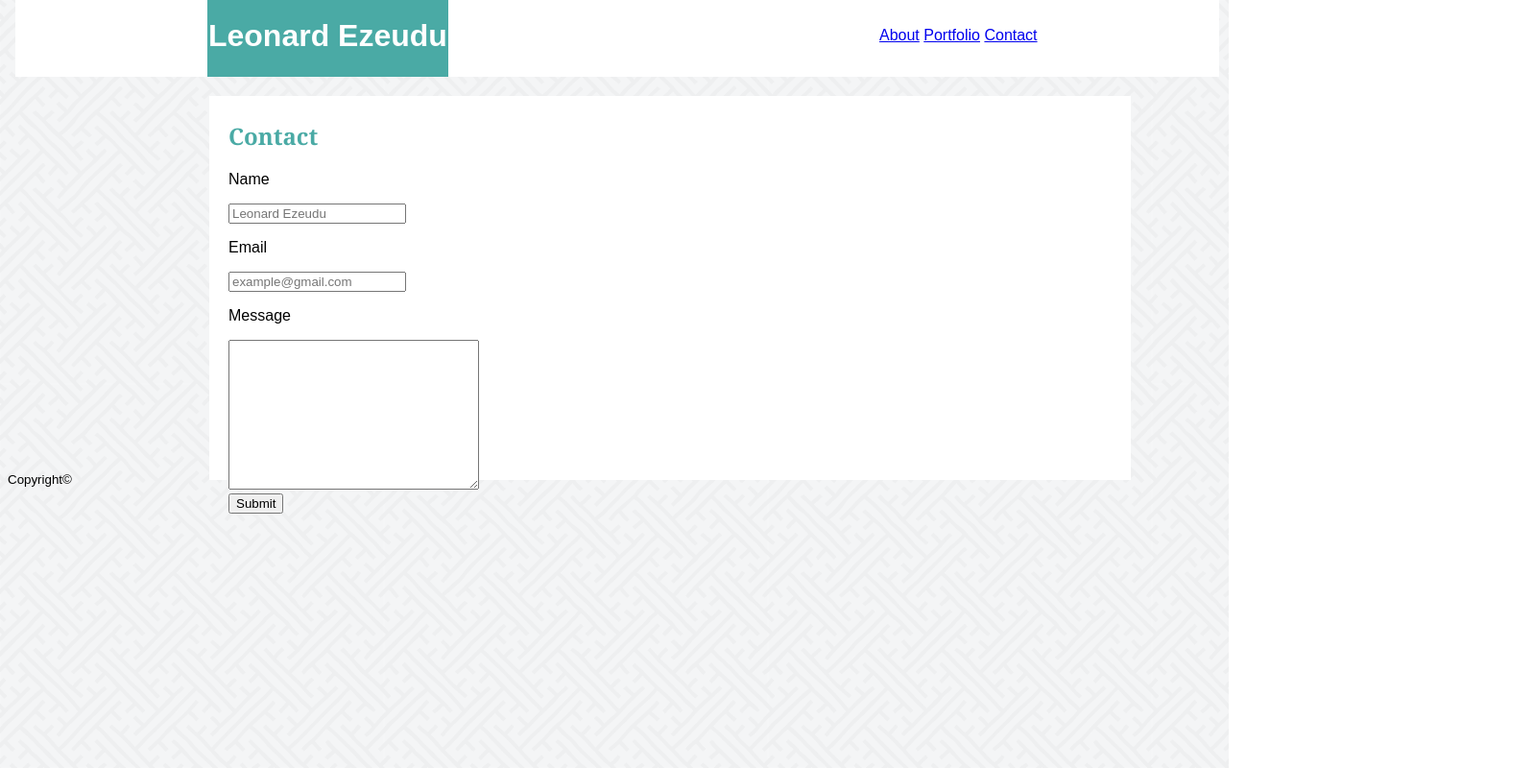
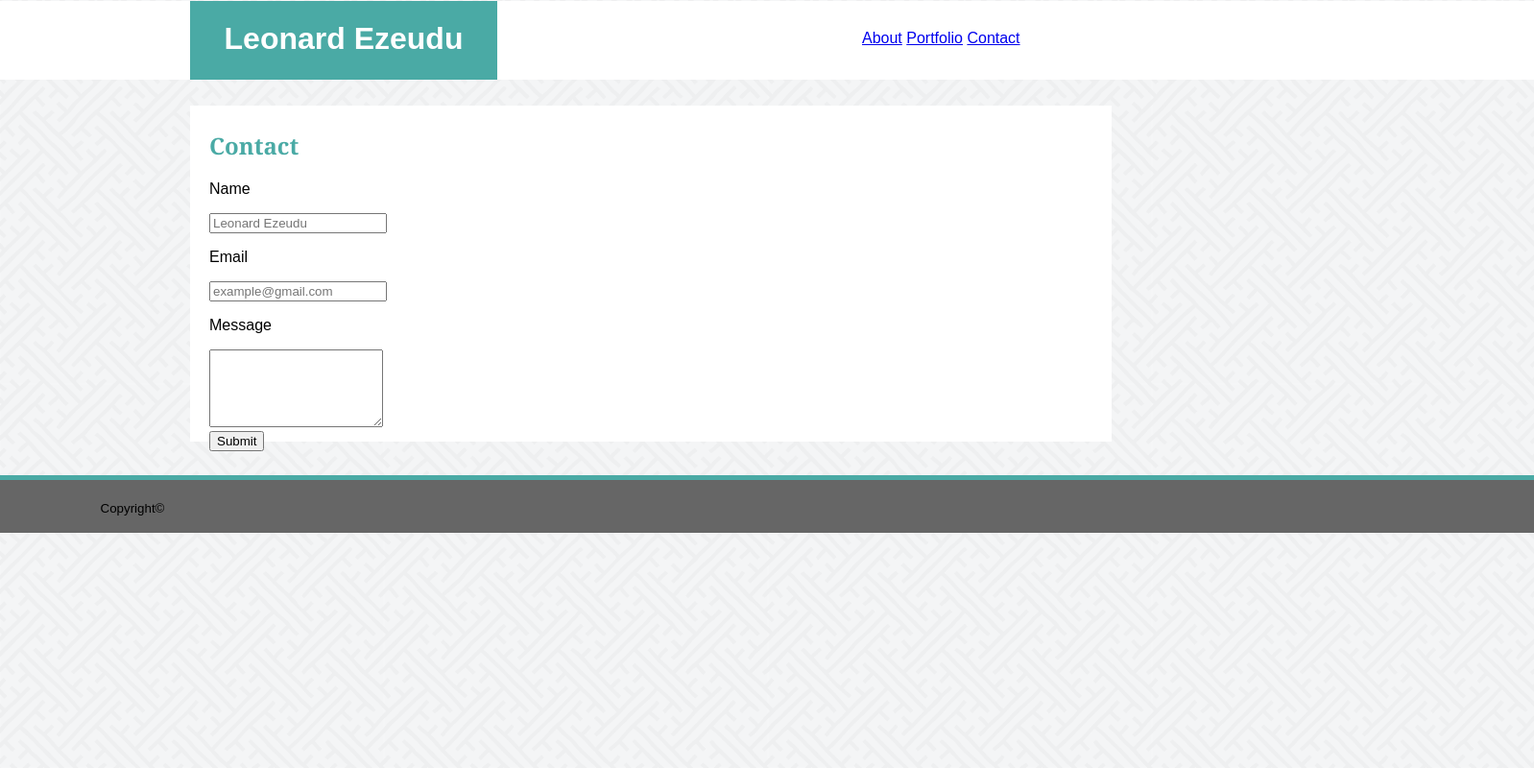
Before and after one commit to Leostino/basic-portfolio, a plain HTML site: page contact.html in a window 1280 px wide. Shown: the whole page at 96% size, 1598 px wide, since content can reach past the window. Drawn offline with Linux system fonts and the light colour scheme.

Commit message:
css positioning

```diff
--- a/assets/css/style.css
+++ b/assets/css/style.css
@@ -1,23 +1,28 @@
  body {
      background-image: url(../images/Pattern/interlaced/interlaced.png);
      font-family: 'Arial', 'Helvetica Neue', Helvetica, sans-serif;
+     position: relative;
+     top:0px;
+     bottom:0px;
+     left:0px;
+     right:0px;
+     width: 960px;
+     height: 500px;
  }
  #page-top {
      box-sizing: border-box;
      display: block;
      position: relative;
-     top: -5px;
+     top: -2px;
      bottom: 50px;
-     left:3px;
-     right: 3px;
-     width: 400;
+     left:-10px;
+     right: -10px;
+     width: 100em;
      height: 82px;
      background-color: #ffffff;
-     margin-left: 5px;
-     margin-right: 5px;
      margin-top: -5px;
      margin-bottom: 5px;
- }
+    }
  header {
      position: absolute;
      width: 20%;
@@ -32,22 +37,33 @@
 
     }
  nav {
-     position: absolute;
+     position: relative;
      width: 20%;
      top: 30px;
      border-bottom: 20px solid #ffffff;
     margin-left: 900px;
     margin-right: 600;
-} section {
+    }
+
+section {
     box-sizing: border-box;
     position: relative;
     width: 960px;
-    height:400px;
-    top: 10px;
-    left:210px;
+    height:350px;
+    top: 20px;
+    left:190px;
     background-color: #ffffff;
     padding-top: 5px;
     padding-left: 20px;
+}
+#heading-border {
+    box-sizing: border-box;
+    width: 870px;
+    position: relative;
+    top: 10px;
+    left: 10px;
+    border-bottom: 2px solid lightgray;
+    margin-bottom: 30px;
 }
 img {
     float:left;
@@ -58,6 +74,7 @@ img {
      color: #4aaaa5;
      font-family:'Georgia', Times, Times New Roman, serif;
  }
+
  .first-heading {
      text-align: center;
  }
@@ -66,3 +83,26 @@ img {
      margin-left: 10px;
      margin-right: 10px;
  }
+ .footer-item{
+    box-sizing: border-box;
+    position: relative;
+    top: 60px;
+    bottom: -5px;
+    left:-10px;
+    right: -10px;
+    width: 100em;
+    height: 60px;
+    background-color: #666666;
+    margin-top: -5px;
+    margin-bottom: 5px;
+    border-top: 5px solid #4aaaa5;
+    text-align: center;
+ }
+ #copyright {
+     box-sizing: border-box;
+     position: absolute;
+     width: 5%;
+     height: 5%;
+     left: 100px;
+     top: 20px;
+ }
--- a/contact.html
+++ b/contact.html
@@ -18,15 +18,16 @@
                     </Div>
                     <Div>
                     <section>
+                        <Div class="heading-border">
                         <h2 class="heading">Contact</h2>
-
+                         </Div>
                         <Form>
                             <P>Name</P>
                             <input type="text" placeholder="Leonard Ezeudu">
                             <p>Email</p>
                             <input type="text" placeholder="example@gmail.com">
                             <p>Message</p>
-                            <textarea name="message" rows="10" cols="30" placeholder="Message here">
+                            <textarea name="message" rows="5" cols="20" >
 
                             </textarea>
                             <br>
@@ -34,8 +35,8 @@
                         </Form>
                     </section>
                 </Div>
-                <Div>
-                        <footer>
+                <Div class="footer-item">
+                        <footer id="copyright">
                             <small>Copyright&copy;</small>
                         </footer>
                     </Div>
```
Also changed, not shown: index.html (+3 -1 lines), portfolio.html (+2 -2 lines).
